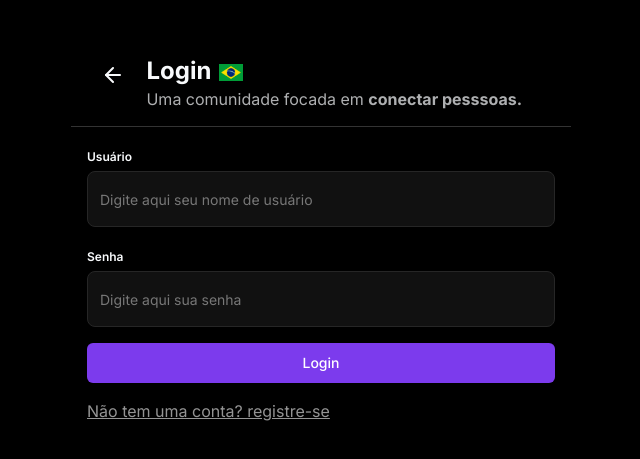
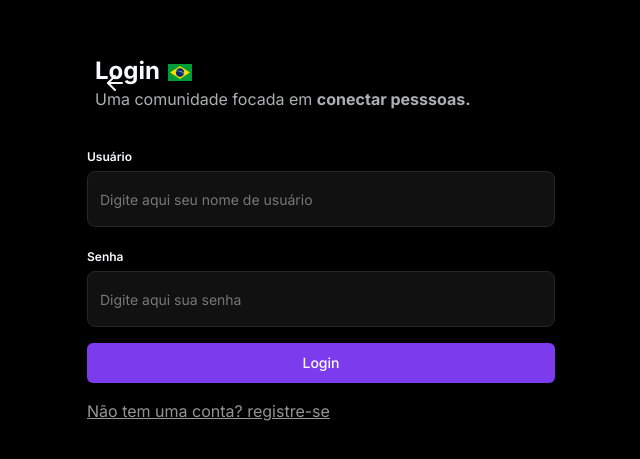
Before and after one commit to ryansldev/zap-web, a Next.js app: page /login in a window 1280 px wide. Shown: the part 173-632 px from the top of the page, without its empty margins (319-959 px from the left). Built offline with nearby package versions, Linux system fonts and the light colour scheme; no server answers.

Commit message:
bettering page header styles

```diff
--- a/components/page-header.tsx
+++ b/components/page-header.tsx
@@ -32,6 +32,7 @@ export function PageHeader({
   }
 
   return (
+    <>
       <div className={cn(
         "flex gap-4 w-full relative mb-2",
         (position === "top" || position === "transparent-top") && "absolute w-full gap-8 top-0 left-0",
@@ -48,7 +49,7 @@ export function PageHeader({
           )}
           size="icon"
           onClick={onBack}
-        className={cn(position !== "inline" && "absolute")}
+          className={cn("h-full absolute top-0 bottom-0", position !== "inline" && "absolute")}
         >
           <ArrowLeft className="h-6 w-6" />
         </Button>
@@ -68,11 +69,13 @@ export function PageHeader({
             {description}
           </span>
         </div>
+      </div>
+
       { position === "inline" && (
         <Separator
           className="absolute bottom-2 left-0"
         />
       )}
-    </div>
+    </>
   )
 }
```
Lines whose indentation alone changed are shown as unchanged.
